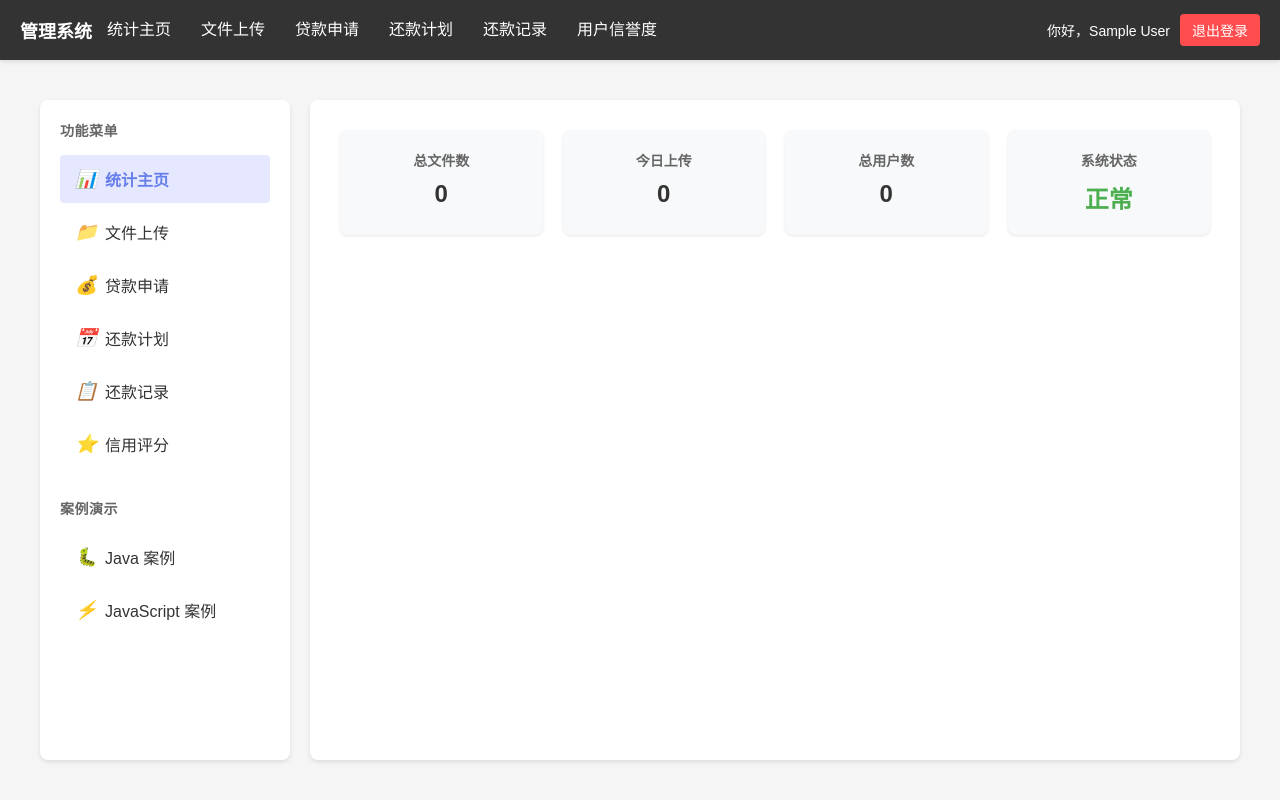
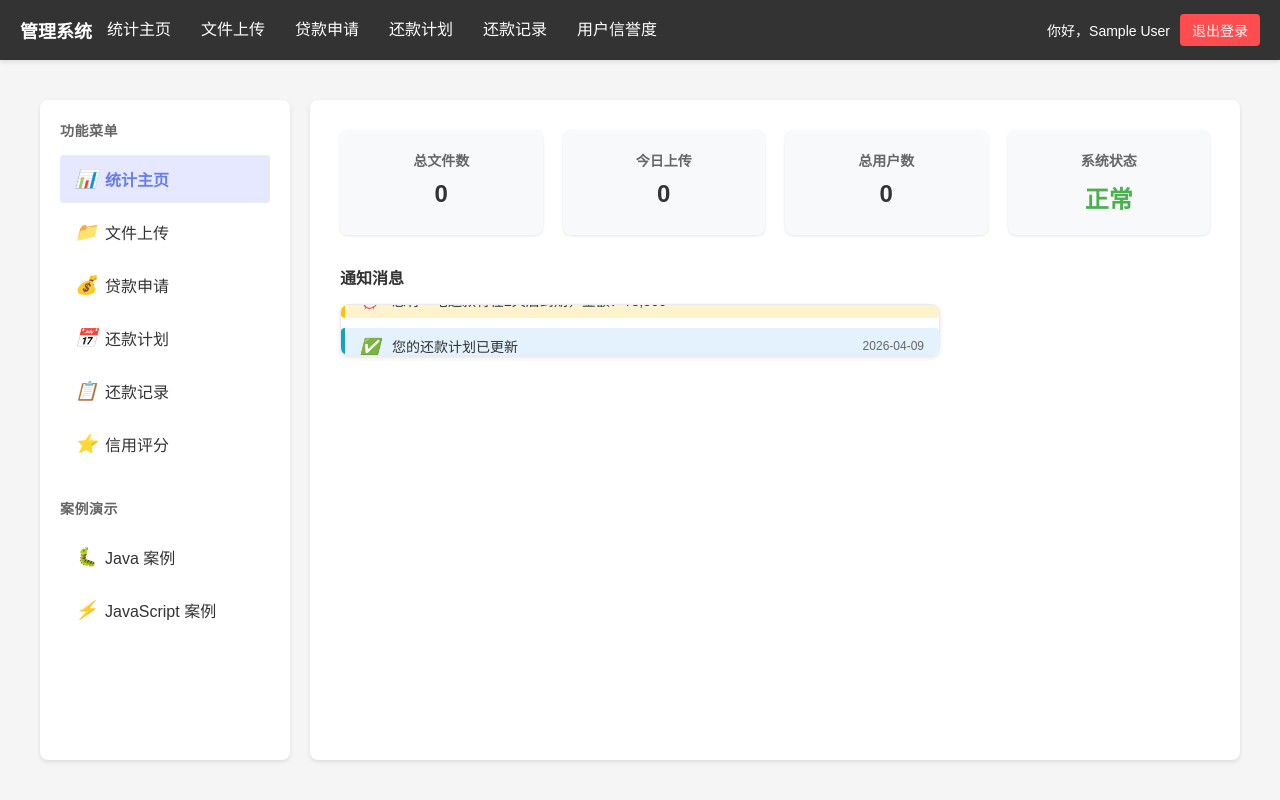
Before and after one commit to Guhang-admin/loan-ope-frontend, a Vue app: page / in a window 1280 px wide. Built offline with nearby package versions, Linux system fonts and the light colour scheme; no server answers; sample sign-in values are in the browser's storage.

Commit message:
加个通知消息

```diff
--- a/src/views/Home.vue
+++ b/src/views/Home.vue
@@ -1,6 +1,5 @@
 <template>
   <div class="home">
-
     <!-- 主内容区 -->
     <div class="main-content">
       <!-- 左侧菜单 -->
@@ -69,7 +68,8 @@
       <!-- 右侧内容 -->
       <div class="content">
         <div v-if="loading" class="loading">加载中...</div>
-        <div v-else class="stats-container">
+        <div v-else>
+          <div class="stats-container">
             <div class="stat-card">
               <h3>总文件数</h3>
               <p class="stat-value">{{ totalFiles }}</p>
@@ -87,6 +87,26 @@
               <p class="stat-value status-ok">{{ systemStatus }}</p>
             </div>
           </div>
+
+          <!-- 通知消息 -->
+          <div class="notification-section">
+            <h3>通知消息</h3>
+            <div class="notification-container" v-if="notifications.length > 0">
+              <div class="notification-scroll">
+                <div class="notification-track">
+                  <div v-for="(notification, index) in scrollNotifications" :key="index" :class="['notification-item', notification.type]">
+                    <i :class="['notification-icon', notification.type]">{{ notification.icon }}</i>
+                    <span class="notification-message">{{ notification.message }}</span>
+                    <span class="notification-date">{{ notification.date }}</span>
+                  </div>
+                </div>
+              </div>
+            </div>
+            <div v-else class="no-notifications">
+              暂无通知消息
+            </div>
+          </div>
+        </div>
       </div>
     </div>
   </div>
@@ -99,12 +119,41 @@ export default {
   name: 'Home',
   data() {
     return {
+      currentUser: null,
       totalFiles: 0,
       todayUploads: 0,
       totalUsers: 0,
       systemStatus: '正常',
       loading: true,
-      currentUser: null
+      notifications: [
+        {
+          id: 1,
+          type: 'overdue',
+          icon: '⚠️',
+          message: '您有一笔还款已逾期3天，金额：¥5,000',
+          date: '2026-04-10'
+        },
+        {
+          id: 2,
+          type: 'warning',
+          icon: '⏰',
+          message: '您有一笔还款将在2天后到期，金额：¥3,500',
+          date: '2026-04-10'
+        },
+        {
+          id: 3,
+          type: 'normal',
+          icon: '✅',
+          message: '您的还款计划已更新',
+          date: '2026-04-09'
+        }
+      ]
+    }
+  },
+  computed: {
+    // 用于无缝滚动的通知数据（复制一份原始数据）
+    scrollNotifications() {
+      return this.notifications.concat(this.notifications)
     }
   },
   mounted() {
@@ -147,6 +196,109 @@ export default {
   flex-direction: column;
   min-height: 85vh;
   background-color: #f5f5f5;
+}
+
+/* 通知消息样式 */
+.notification-section {
+  margin-top: 30px;
+}
+
+.notification-section h3 {
+  color: #333;
+  margin-bottom: 15px;
+  font-size: 16px;
+  font-weight: bold;
+}
+
+.notification-container {
+  border: 1px solid #e9ecef;
+  border-radius: 8px;
+  box-shadow: 0 2px 4px rgba(0,0,0,0.1);
+  overflow: hidden;
+  max-width: 600px;
+}
+
+.notification-scroll {
+  width: 100%;
+  overflow: hidden;
+  position: relative;
+  height: 50px;
+}
+
+.notification-track {
+  display: flex;
+  flex-direction: column;
+  animation: scroll 10s linear infinite;
+}
+
+@keyframes scroll {
+  0% {
+    transform: translateY(0);
+  }
+  100% {
+    transform: translateY(-50%);
+  }
+}
+
+.notification-item {
+  display: flex;
+  align-items: center;
+  padding: 8px 15px;
+  margin-bottom: 10px;
+  border-radius: 4px;
+  transition: all 0.3s;
+  width: 100%;
+  box-sizing: border-box;
+}
+
+.notification-item:hover {
+  transform: translateY(-2px);
+  box-shadow: 0 2px 4px rgba(0,0,0,0.1);
+}
+
+.notification-item.overdue {
+  background-color: #fee;
+  border-left: 4px solid #dc3545;
+}
+
+.notification-item.warning {
+  background-color: #fff3cd;
+  border-left: 4px solid #ffc107;
+}
+
+.notification-item.normal {
+  background-color: #e3f2fd;
+  border-left: 4px solid #17a2b8;
+}
+
+.notification-icon {
+  font-size: 16px;
+  margin-right: 12px;
+  flex-shrink: 0;
+}
+
+.notification-message {
+  flex: 1;
+  font-size: 14px;
+  color: #333;
+  margin-right: 12px;
+}
+
+.notification-date {
+  font-size: 12px;
+  color: #666;
+  flex-shrink: 0;
+}
+
+.no-notifications {
+  text-align: center;
+  padding: 40px;
+  color: #666;
+  font-size: 14px;
+  background-color: #f8f9fa;
+  border: 1px solid #e9ecef;
+  border-radius: 8px;
+  box-shadow: 0 2px 4px rgba(0,0,0,0.1);
 }
 
 /* 顶部导航栏 */
@@ -311,6 +463,75 @@ export default {
   color: #4CAF50;
 }
 
+/* 表格样式 */
+.table-section {
+  margin-top: 30px;
+}
+
+.table-section h3 {
+  color: #333;
+  margin-bottom: 15px;
+  font-size: 16px;
+  font-weight: bold;
+}
+
+.table-container {
+  max-height: 400px;
+  overflow-y: auto;
+  border: 1px solid #e9ecef;
+  border-radius: 8px;
+  box-shadow: 0 2px 4px rgba(0,0,0,0.1);
+}
+
+.repayment-table {
+  width: 100%;
+  border-collapse: collapse;
+  background-color: white;
+}
+
+.repayment-table th,
+.repayment-table td {
+  padding: 12px 15px;
+  text-align: left;
+  border-bottom: 1px solid #e9ecef;
+}
+
+.repayment-table th {
+  background-color: #f8f9fa;
+  font-weight: bold;
+  color: #333;
+  position: sticky;
+  top: 0;
+  z-index: 10;
+}
+
+.repayment-table tr:hover {
+  background-color: #f5f5f5;
+}
+
+.repayment-table tr:last-child td {
+  border-bottom: none;
+}
+
+/* 滚动条样式 */
+.table-container::-webkit-scrollbar {
+  width: 8px;
+}
+
+.table-container::-webkit-scrollbar-track {
+  background: #f1f1f1;
+  border-radius: 4px;
+}
+
+.table-container::-webkit-scrollbar-thumb {
+  background: #888;
+  border-radius: 4px;
+}
+
+.table-container::-webkit-scrollbar-thumb:hover {
+  background: #555;
+}
+
 /* 响应式设计 */
 @media (max-width: 768px) {
   .main-content {
```
Lines whose indentation alone changed are shown as unchanged.
